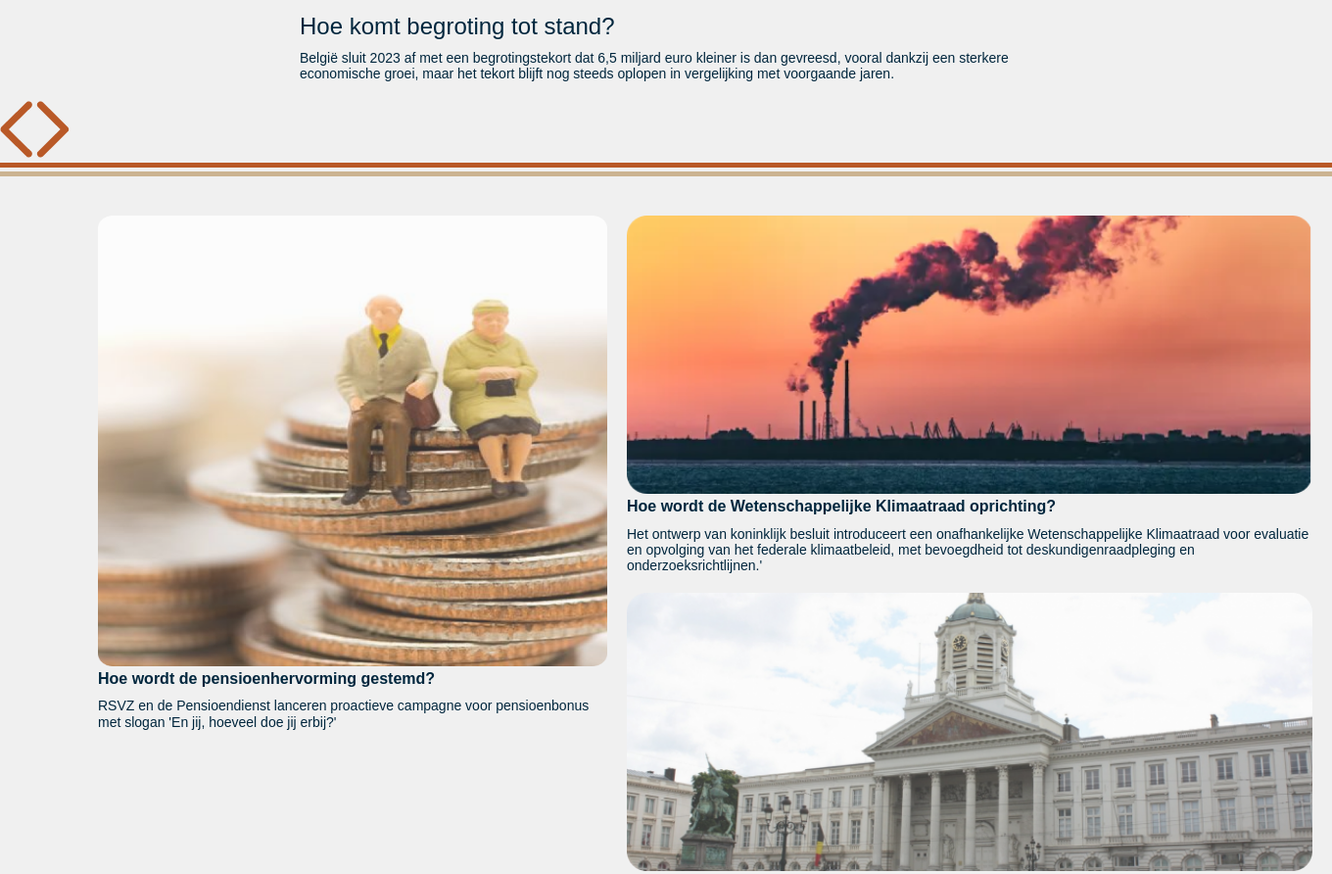
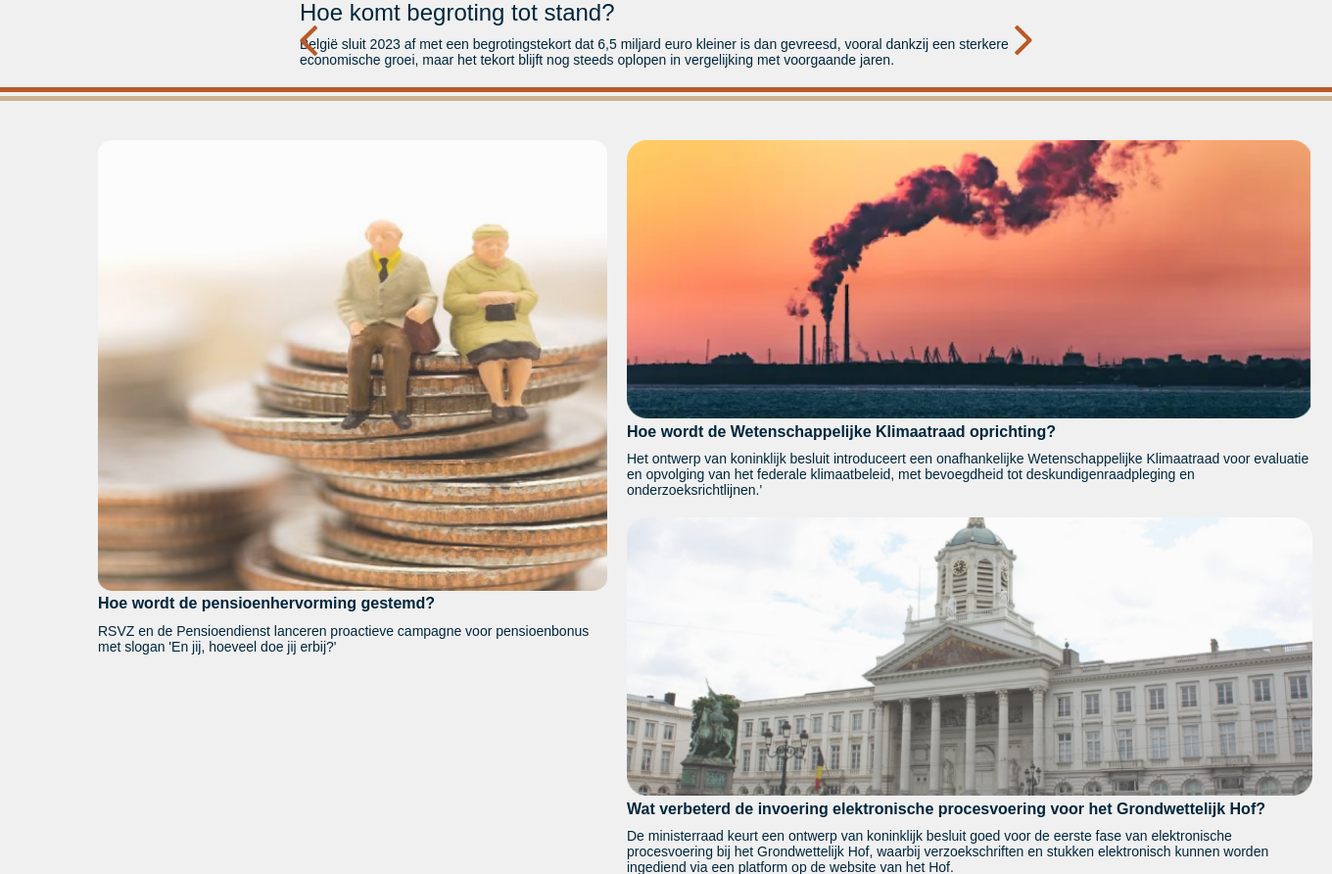
Before and after one commit to IsabelDH/lab2, a PHP site: page /lab2/ in a window 1360 px wide. Shown: the part 728-1620 px from the top of the page at 98% size. Run offline with PHP 8.4, Linux system fonts and the light colour scheme; some web fonts are replaced.

Commit message:
pijltjes bij slider werken, maar staan nog op foute plaats

```diff
--- a/index.php
+++ b/index.php
@@ -46,7 +46,6 @@ button {
     padding: 10px 20px;
     cursor: pointer;
 } */
-
     </style>
 </head>
 
@@ -56,30 +55,49 @@ button {
 
     <div class="slider-container">
         <div class="slide" data-url="begroting.php">
+            <div class="slide-content">
                 <img src="images/begroting.jpg" alt="Image 1">
+                <div class="slider-controls">
+                    <img id="prev" src="images/previous.png" alt="">
+                    <img id="next" src="images/next.png" alt="">
+                </div>
                 <div class="slider-text">
                     <h2>Hoe komt begroting tot stand?</h2>
                     <p>België sluit 2023 af met een begrotingstekort dat 6,5 miljard euro kleiner is dan gevreesd, vooral dankzij een sterkere economische groei, maar het tekort blijft nog steeds oplopen in vergelijking met voorgaande jaren.</p>
                 </div>
             </div>
+        </div>
+
         <div class="slide" data-url="verkiezingen.php">
+            <div class="slide-content">
                 <img src="images/verkiezingen.jpg" alt="Image 2">
+                <div class="slider-controls">
+                    <img id="prev" src="images/previous.png" alt="">
+                    <img id="next" src="images/next.png" alt="">
+                </div>
                 <div class="slider-text">
                     <h2>Waarom moeten we dit jaar voor Europees en federaal stemmen?</h2>
                     <p>Verkiezingen komen er weer aan. Maar hoe zijn deze allemaal aan elkaar verbonden.</p>
                 </div>
             </div>
+        </div>
+
         <div class="slide" data-url="klimaat.php">
+            <div class="slide-content">
                 <img src="images/klimaatvriendelijk_wonen.jpg" alt="Image 3">
+                <div class="slider-controls">
+                    <img id="prev" src="images/previous.png" alt="">
+                    <img id="next" src="images/next.png" alt="">
+                </div>
                 <div class="slider-text">
                     <h2>Welke subsidies krijg ik bij het renoveren van mijn huis?</h2>
                     <p>Maak van je (ver)bouwproject een klimaatvriendelijke missie met deze tips voor duurzame keuzes en praktische oplossingen.</p>
                 </div>
             </div>
         </div>
-
-    <img id="prev" src="images/previous.png" alt="">
-    <img id="next" src="images/next.png" alt="">
+    </div>
+    <!-- <img id="prev" src="images/previous.png" alt="">
+    <img id="next" src="images/next.png" alt=""> -->
 
     <div class="containerbalk">
         <div class="balk balkje1"></div>
@@ -184,7 +202,6 @@ showSlide(currentIndex);
 
         // Set up the automatic slide change
         let autoSlide = setInterval(() => navigateSlide(1), slideInterval);
-
     </script>
 
     <script src="js/chatbot.js"></script>
--- a/styles/style.css
+++ b/styles/style.css
@@ -30,16 +30,29 @@ h1 {
   overflow: hidden;
   max-width: 90%;
   margin: 20px auto;
-  z-index: -1;
   margin-top: 110px;
-
 }
-
+.slider-controls {
+  position: absolute;
+  display: flex;
+  justify-content: space-between;
+  align-items: center;
+  width: 100%;
+  /* top: 50%;
+  transform: translateY(-50%); */
+  bottom: 10px;
+  left: 0;
+}
+.slide-content {
+  display: flex;
+  flex-direction: column;
+  justify-content: center;
+  align-items: center;
+  height: 100%;
+}
 .slide {
   position: relative;
   width: 100%;
-  z-index: -1;
-
 }
 
 .slide img {
@@ -47,28 +60,22 @@ h1 {
   height: 35vh;
   object-fit: cover;
   object-position: center;
-  z-index: -1;
   border-radius: 50px;
 }
 
 .slider-text {
-  /* position: absolute;
-  bottom: -35px;
-  left: 0; */
   width: 100%;
-  color: #00263D;
-  /* padding: 5px 0; */
+  color: #00263d;
   margin: 0;
   box-sizing: border-box;
 }
 
 .slider-text h2 {
-  /* margin: 0 0 0 10px; */
-  color: #00263D;
+  color: #00263d;
   font-weight: 400;
   font-family: "neue-haas-grotesk-text", sans-serif;
-  font-style: 24px;
-  margin-top: 10px;
+  font-size: 24px;
+  margin-top: 0;
 }
 
 .slider-nav {
@@ -90,6 +97,21 @@ h1 {
   background-color: #333;
 }
 
+#prev,
+#next {
+  cursor: pointer;
+  width: 20px;
+  height: auto;
+}
+
+#prev {
+  left: 10px;
+}
+
+#next {
+  right: 10px;
+}
+
 .container {
   display: flex;
   justify-content: space-between;
```
Also changed, not shown: other parts of styles/style.css (+44 -46 lines). Lines whose indentation alone changed are shown as unchanged.
